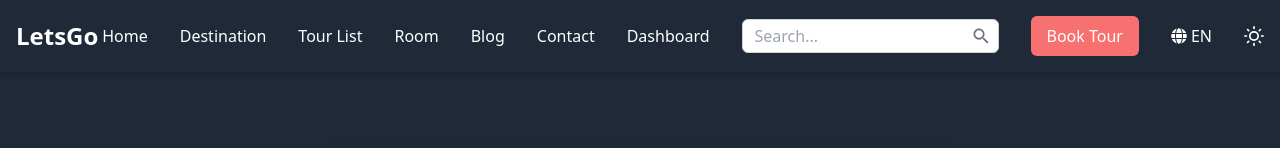
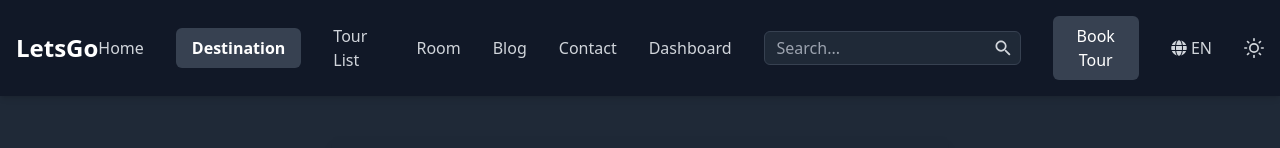
Before and after one commit to KhaledAhmed2004/letsGo, a Next.js app: page /destinations in a window 1280 px wide. Both pictures are taken after a click on the button 1254 px from the left and 36 px from the top of the page. Shown: the top 148 px of the page. Built offline with nearby package versions, Linux system fonts and the light colour scheme; no server answers.

Commit message:
active route

```diff
--- a/src/components/shared/Navbar.tsx
+++ b/src/components/shared/Navbar.tsx
@@ -6,15 +6,20 @@ import { IoMdSearch } from "react-icons/io";
 import { FiSun, FiMoon } from "react-icons/fi";
 import { FaGlobe } from "react-icons/fa";
 import { IoMenu } from "react-icons/io5";
+import { usePathname } from "next/navigation";
 
 const Navbar = () => {
   const [isOpen, setIsOpen] = useState(false);
   const [isDarkMode, setIsDarkMode] = useState(false);
   const [language, setLanguage] = useState("EN");
 
+  const pathname = usePathname(); // Get current pathname
+
+  // const isActive = (path) => pathname === path;
+  const isActive = (path: string): boolean => pathname === path;
+
   const toggleTheme = () => {
     setIsDarkMode(!isDarkMode);
-    // Toggle between light/dark theme
     document.documentElement.classList.toggle("dark");
   };
 
@@ -26,38 +31,87 @@ const Navbar = () => {
   return (
     <nav
       className={
-        "w-full fixed z-[1000] top-0 transition-all duration-300  dark:bg-gray-800 dark:text-white bg-white text-black shadow-md"
+        "w-full fixed z-[1000] top-0 transition-all duration-300 bg-white dark:bg-gray-900 dark:text-white shadow-md"
       }
     >
       <div className="container mx-auto px-4 py-4 flex justify-between items-center">
         {/* Logo */}
         <div>
-          <Link href="/" className="text-2xl font-bold">
+          <Link href="/" className="text-2xl font-bold dark:text-white">
             LetsGo
           </Link>
         </div>
 
         {/* Desktop Menu */}
         <div className="hidden md:flex space-x-8 items-center">
-          <Link href="/" className="hover:text-blue-600">
+          <Link
+            href="/"
+            className={`${
+              isActive("/")
+                ? "bg-blue-600 dark:bg-gray-700 text-white px-4 py-2 rounded-md font-bold"
+                : "text-gray-800 dark:text-gray-300 hover:text-blue-600 dark:hover:text-gray-100"
+            }`}
+          >
             Home
           </Link>
-          <Link href="/destinations" className="hover:text-blue-600">
+          <Link
+            href="/destinations"
+            className={`${
+              isActive("/destinations")
+                ? "bg-blue-600 dark:bg-gray-700 text-white px-4 py-2 rounded-md font-bold"
+                : "text-gray-800 dark:text-gray-300 hover:text-blue-600 dark:hover:text-gray-100"
+            }`}
+          >
             Destination
           </Link>
-          <Link href="/tour-list" className="hover:text-blue-600">
+          <Link
+            href="/tour-list"
+            className={`${
+              isActive("/tour-list")
+                ? "bg-blue-600 dark:bg-gray-700 text-white px-4 py-2 rounded-md font-bold"
+                : "text-gray-800 dark:text-gray-300 hover:text-blue-600 dark:hover:text-gray-100"
+            }`}
+          >
             Tour List
           </Link>
-          <Link href="/hotel-booking" className="hover:text-blue-600">
+          <Link
+            href="/hotel-booking"
+            className={`${
+              isActive("/hotel-booking")
+                ? "bg-blue-600 dark:bg-gray-700 text-white px-4 py-2 rounded-md font-bold"
+                : "text-gray-800 dark:text-gray-300 hover:text-blue-600 dark:hover:text-gray-100"
+            }`}
+          >
             Room
           </Link>
-          <Link href="/blog" className="hover:text-blue-600">
+          <Link
+            href="/blog"
+            className={`${
+              isActive("/blog")
+                ? "bg-blue-600 dark:bg-gray-700 text-white px-4 py-2 rounded-md font-bold"
+                : "text-gray-800 dark:text-gray-300 hover:text-blue-600 dark:hover:text-gray-100"
+            }`}
+          >
             Blog
           </Link>
-          <Link href="/contact" className="hover:text-blue-600">
+          <Link
+            href="/contact"
+            className={`${
+              isActive("/contact")
+                ? "bg-blue-600 dark:bg-gray-700 text-white px-4 py-2 rounded-md font-bold"
+                : "text-gray-800 dark:text-gray-300 hover:text-blue-600 dark:hover:text-gray-100"
+            }`}
+          >
             Contact
           </Link>
-          <Link href="/package-management" className="hover:text-blue-600">
+          <Link
+            href="/package-management"
+            className={`${
+              isActive("/package-management")
+                ? "bg-blue-600 dark:bg-gray-700 text-white px-4 py-2 rounded-md font-bold"
+                : "text-gray-800 dark:text-gray-300 hover:text-blue-600 dark:hover:text-gray-100"
+            }`}
+          >
             Dashboard
           </Link>
 
@@ -65,17 +119,17 @@ const Navbar = () => {
           <div className="relative">
             <input
               type="text"
-              className="border border-gray-300 rounded-md py-1 px-3 focus:outline-none focus:border-blue-600"
+              className="border border-gray-300 dark:border-gray-700 dark:bg-gray-800 dark:text-white rounded-md py-1 px-3 focus:outline-none focus:border-blue-600 dark:focus:border-gray-400"
               placeholder="Search..."
             />
-            <button className="absolute right-2 top-1/2 transform -translate-y-1/2 text-gray-500">
+            <button className="absolute right-2 top-1/2 transform -translate-y-1/2 text-gray-500 dark:text-gray-300">
               <IoMdSearch className="text-xl" />
             </button>
           </div>
 
           {/* Book Tour Button */}
           <Link href="/tour-list">
-            <button className="bg-blue-600 text-white px-4 py-2 rounded-md hover:bg-blue-700 dark:bg-red-400 dark:hover:bg-red-500">
+            <button className="bg-blue-600 text-white px-4 py-2 rounded-md hover:bg-blue-700 dark:bg-gray-700 dark:hover:bg-gray-600">
               Book Tour
             </button>
           </Link>
@@ -83,23 +137,23 @@ const Navbar = () => {
           {/* Language Selector */}
           <div className="relative">
             <button
-              className="flex items-center space-x-1"
+              className="flex items-center space-x-1 dark:text-gray-300"
               onClick={() => setIsOpen(!isOpen)}
             >
               <FaGlobe />
               <span>{language}</span>
             </button>
             {isOpen && (
-              <div className="absolute right-0 mt-2 w-24 bg-white shadow-lg border rounded-md">
+              <div className="absolute right-0 mt-2 w-24 bg-white dark:bg-gray-800 shadow-lg border dark:border-gray-700 rounded-md">
                 <button
                   onClick={() => changeLanguage("EN")}
-                  className="block w-full px-4 py-2 hover:bg-gray-100"
+                  className="block w-full px-4 py-2 hover:bg-gray-100 dark:hover:bg-gray-700"
                 >
                   EN
                 </button>
                 <button
                   onClick={() => changeLanguage("ES")}
-                  className="block w-full px-4 py-2 hover:bg-gray-100"
+                  className="block w-full px-4 py-2 hover:bg-gray-100 dark:hover:bg-gray-700"
                 >
                   ES
                 </button>
@@ -110,7 +164,7 @@ const Navbar = () => {
           {/* Theme Toggle */}
           <button onClick={toggleTheme} className="focus:outline-none">
             {isDarkMode ? (
-              <FiSun className="text-xl" />
+              <FiSun className="text-xl dark:text-gray-300" />
             ) : (
               <FiMoon className="text-xl" />
             )}
@@ -121,7 +175,7 @@ const Navbar = () => {
         <div className="md:hidden">
           <button
             onClick={() => setIsOpen(!isOpen)}
-            className="focus:outline-none"
+            className="focus:outline-none dark:text-gray-300"
           >
             <IoMenu />
           </button>
@@ -130,67 +184,80 @@ const Navbar = () => {
 
       {/* Mobile Menu */}
       {isOpen && (
-        <div className="md:hidden bg-white dark:bg-gray-800">
+        <div className="md:hidden bg-white dark:bg-gray-900">
           <Link
             href="/"
-            className="block py-2 px-4 text-sm hover:bg-gray-200 dark:hover:bg-gray-700"
+            className={`block py-2 px-4 text-sm hover:bg-gray-200 dark:hover:bg-gray-700 ${
+              isActive("/") ? "font-bold text-white bg-blue-600 rounded-md" : ""
+            }`}
           >
             Home
           </Link>
           <Link
             href="/destinations"
-            className="block py-2 px-4 text-sm hover:bg-gray-200 dark:hover:bg-gray-700"
+            className={`block py-2 px-4 text-sm hover:bg-gray-200 dark:hover:bg-gray-700 ${
+              isActive("/destinations")
+                ? "font-bold text-white bg-blue-600 rounded-md"
+                : ""
+            }`}
           >
             Destination
           </Link>
           <Link
-            href="/tour-pages"
-            className="block py-2 px-4 text-sm hover:bg-gray-200 dark:hover:bg-gray-700"
+            href="/tour-list"
+            className={`block py-2 px-4 text-sm hover:bg-gray-200 dark:hover:bg-gray-700 ${
+              isActive("/tour-list")
+                ? "font-bold text-white bg-blue-600 rounded-md"
+                : ""
+            }`}
           >
-            Tour Pages
+            Tour List
+          </Link>
+          <Link
+            href="/hotel-booking"
+            className={`block py-2 px-4 text-sm hover:bg-gray-200 dark:hover:bg-gray-700 ${
+              isActive("/hotel-booking")
+                ? "font-bold text-white bg-blue-600 rounded-md"
+                : ""
+            }`}
+          >
+            Room
           </Link>
           <Link
             href="/blog"
-            className="block py-2 px-4 text-sm hover:bg-gray-200 dark:hover:bg-gray-700"
+            className={`block py-2 px-4 text-sm hover:bg-gray-200 dark:hover:bg-gray-700 ${
+              isActive("/blog")
+                ? "font-bold text-white bg-blue-600 rounded-md"
+                : ""
+            }`}
           >
             Blog
           </Link>
           <Link
             href="/contact"
-            className="block py-2 px-4 text-sm hover:bg-gray-200 dark:hover:bg-gray-700"
+            className={`block py-2 px-4 text-sm hover:bg-gray-200 dark:hover:bg-gray-700 ${
+              isActive("/contact")
+                ? "font-bold text-white bg-blue-600 rounded-md"
+                : ""
+            }`}
           >
             Contact
           </Link>
 
           {/* Mobile Book Tour Button */}
           <Link href="/book-tour">
-            <button className="block py-2 px-4 text-sm bg-blue-600 text-white text-center hover:bg-blue-700 dark:bg-red-400">
+            <button className="block py-2 px-4 text-sm bg-blue-600 text-white w-full rounded-md hover:bg-blue-700 dark:bg-gray-700 dark:hover:bg-gray-600">
               Book Tour
             </button>
           </Link>
 
-          {/* Mobile Search Field */}
-          <div className="p-4">
-            <div className="relative">
-              <input
-                type="text"
-                className="w-full border border-gray-300 rounded-md py-1 px-3 focus:outline-none focus:border-blue-600"
-                placeholder="Search..."
-              />
-              <button className="absolute right-2 top-1/2 transform -translate-y-1/2 text-gray-500">
-                <IoMdSearch className="text-xl" />
-              </button>
-            </div>
-          </div>
-
           {/* Mobile Theme Toggle */}
-          <div className="flex justify-between items-center p-4">
-            <span>Theme</span>
+          <div className="w-full p-4 flex justify-end">
             <button onClick={toggleTheme} className="focus:outline-none">
               {isDarkMode ? (
-                <FiSun className="text-xl" />
+                <FiSun className="text-xl dark:text-gray-300" />
               ) : (
-                <FiMoon className="text-xl" />
+                <FiMoon className="text-xl dark:text-gray-300" />
               )}
             </button>
           </div>
```
Also changed, not shown: src/components/homePage/MordenAndBeutiful.tsx (+8 -75 lines).
